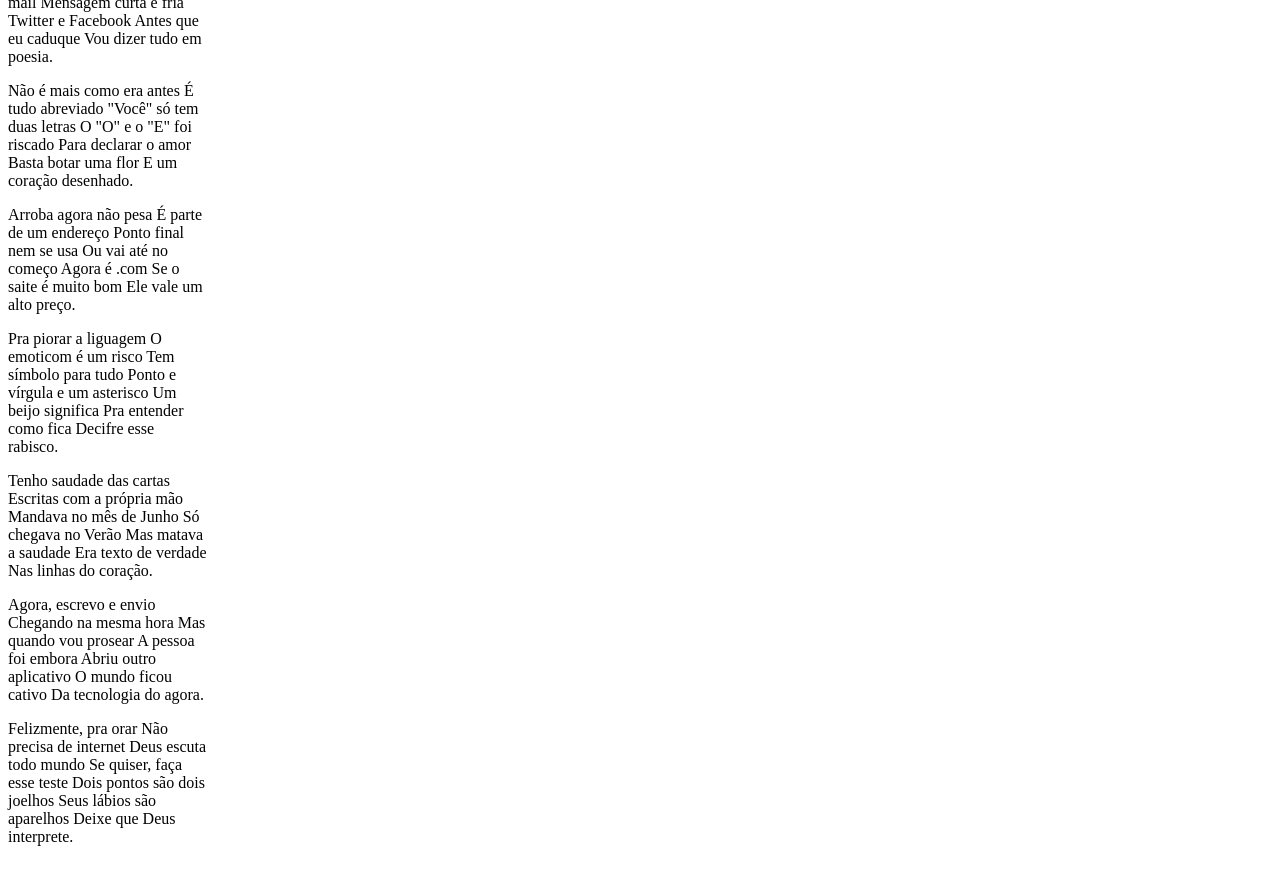
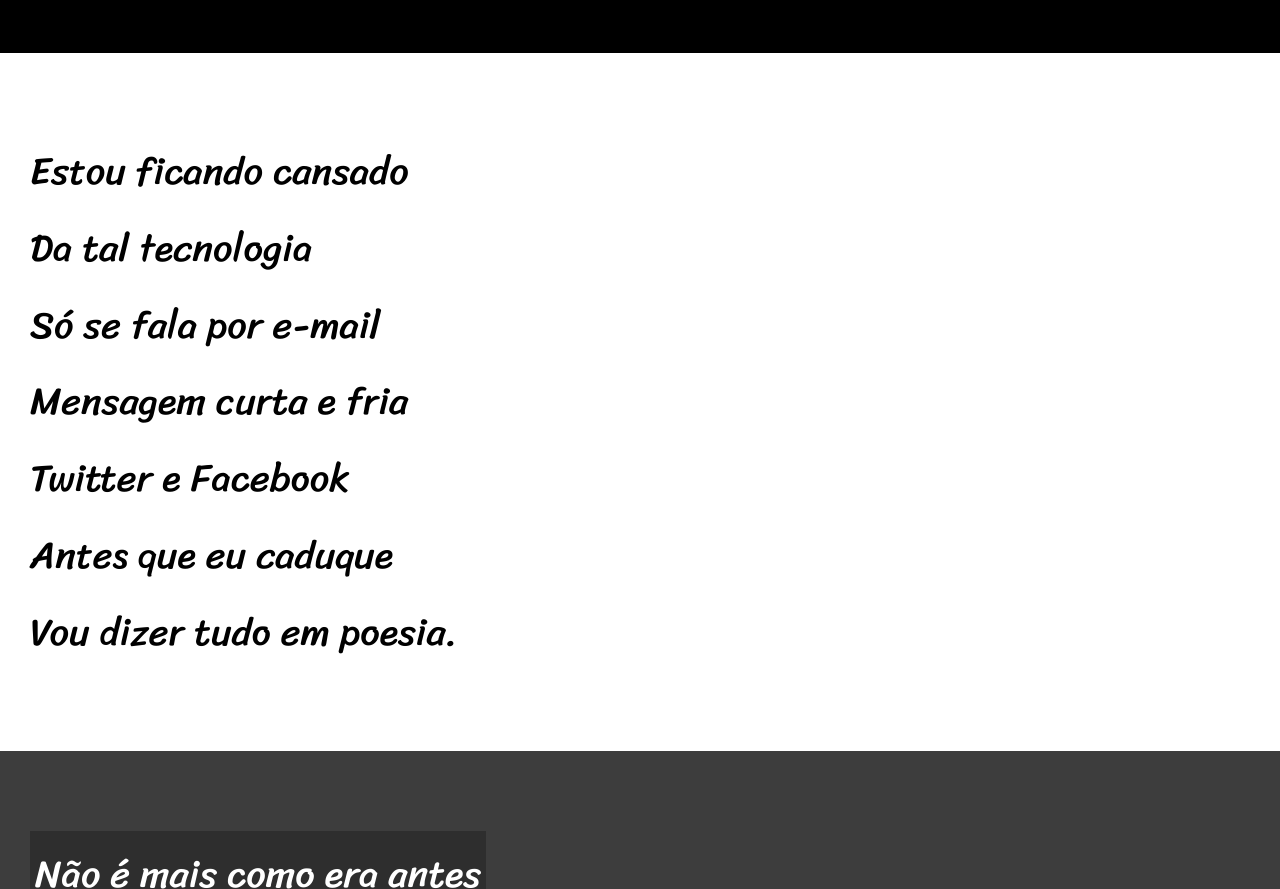
Before and after one commit to NicoliPizzutti/HTML-e-CSS, a plain HTML site: page exercícios/Desafios/Desafio Cordel/index.html in a window 1280 px wide. Shown: the part 179-1068 px from the top of the page. Before the commit the page ends 1025 px from the top, so only its background shows below. Drawn offline with Linux system fonts and the light colour scheme.

Commit message:
atualização dia 22/02

```diff
--- a/exercícios/Desafios/Desafio Cordel/index.html
+++ b/exercícios/Desafios/Desafio Cordel/index.html
@@ -16,71 +16,83 @@
             Por Milton Duarte
         </p>
     </header>
-    <main>
+    <section class="normal">
         <p>
-            Estou ficando cansado
-            Da tal tecnologia
-            Só se fala por e-mail
-            Mensagem curta e fria
-            Twitter e Facebook
-            Antes que eu caduque
+            Estou ficando cansado <br>
+            Da tal tecnologia <br>
+            Só se fala por e-mail <br>
+            Mensagem curta e fria <br>
+            Twitter e Facebook <br>
+            Antes que eu caduque <br>
             Vou dizer tudo em poesia.
         </p>
+    </section>
+    <section class="imagem">
         <p>
-            Não é mais como era antes
-            É tudo abreviado
-            "Você" só tem duas letras
-            O "O" e o "E" foi riscado
-            Para declarar o amor
-            Basta botar uma flor
+            Não é mais como era antes <br>
+            É tudo abreviado <br>
+            "Você" só tem duas letras <br>
+            O "O" e o "E" foi riscado <br>
+            Para declarar o amor <br>
+            Basta botar uma flor <br>
             E um coração desenhado.
         </p>
+    </section>
+    <section class="normal">
         <p>
-            Arroba agora não pesa
-            É parte de um endereço
-            Ponto final nem se usa
-            Ou vai até no começo
-            Agora é .com
-            Se o saite é muito bom
-            Ele vale um alto preço.
+            Arroba agora não pesa <br>
+            É parte de um endereço <br>
+            Ponto final nem se usa <br>
+            Ou vai até no começo <br>
+            Agora é .com <br>
+            Se o saite é muito bom <br>
+            Ele vale um alto preço. <br>
         </p>
+        <p> Pra piorar a liguagem <br>
+            O emoticom é um risco <br>
+            Tem símbolo para tudo <br>
+            Ponto e vírgula e um asterisco <br>
+            Um beijo significa <br>
+            Pra entender como fica <br>
+            Decifre esse rabisco.
+        </p>
+
+    </section>
+    <section class="imagem">
         <p>
-            Pra piorar a liguagem
-            O emoticom é um risco
-            Tem símbolo para tudo
-            Ponto e vírgula e um asterisco
-            Um beijo significa
-            Pra entender como fica
-            Decifre esse rabisco.
-
-        </p>
-        <p>
-            Tenho saudade das cartas
-            Escritas com a própria mão
-            Mandava no mês de Junho
-            Só chegava no Verão
-            Mas matava a saudade
-            Era texto de verdade
+            Tenho saudade das cartas <br>
+            Escritas com a própria mão <br>
+            Mandava no mês de Junho <br>
+            Só chegava no Verão <br>
+            Mas matava a saudade <br>
+            Era texto de verdade <br>
             Nas linhas do coração.
         </p>
+    </section>
+    <section class="normal">
         <p>
-            Agora, escrevo e envio
-            Chegando na mesma hora
-            Mas quando vou prosear
-            A pessoa foi embora
-            Abriu outro aplicativo
-            O mundo ficou cativo
+            Agora, escrevo e envio <br>
+            Chegando na mesma hora <br>
+            Mas quando vou prosear <br>
+            A pessoa foi embora <br>
+            Abriu outro aplicativo <br>
+            O mundo ficou cativo <br>
             Da tecnologia do agora.
         </p>
         <p>
-            Felizmente, pra orar
-            Não precisa de internet
-            Deus escuta todo mundo
-            Se quiser, faça esse teste
-            Dois pontos são dois joelhos
-            Seus lábios são aparelhos
+            Felizmente, pra orar <br>
+            Não precisa de internet <br>
+            Deus escuta todo mundo <br>
+            Se quiser, faça esse teste <br>
+            Dois pontos são dois joelhos <br>
+            Seus lábios são aparelhos <br>
             Deixe que Deus interprete.
         </p>
-    </main>
+    </section>
+    <footer>
+        <p>
+            Site criado por Nicóli Pizzutii
+        </p>
+    </footer>
 </body>
 </html>
--- a/exercícios/Desafios/Desafio Cordel/style.css
+++ b/exercícios/Desafios/Desafio Cordel/style.css
@@ -1,15 +1,57 @@
+@import url('https://fonts.googleapis.com/css2?family=Passion+One&family=Sriracha&display=swap');
 
-body{
-    height: 96vh;
+:root{
+    --fonte1: Verdana, Geneva, Tahoma, sans-serif;
+    --fonte2: 'Passion One', cursive;
+    --fonte3: 'Sriracha', cursive;
+}
+*{
+    margin: 0px;
+    padding: 0px;
+}
+html, body{
+    min-height: 100vh;
+    background-color: darkgray;
+    font-family: var(--fonte1);
 }
 header{
     background-color: black;
     color: white;
-    height: 100px;
     text-align: center;
-    margin-top: 0px;
 }
-main>p{
-    text-align: left;
-    width: 200px;
+header > h1{
+    padding-top: 50px;
+    font-variant: small-caps;
+    font-family: var(--fonte2);
+    font-weight: normal;
+    font-size: 8vw;
 }
+header > p{
+    padding-bottom: 50px;
+}
+section{
+    padding-top: 10vh;
+    padding-bottom: 10vh;
+    line-height: 2em;
+    padding-left: 30px;
+    font-family: var(--fonte3);
+    font-size: 3vw;
+}
+section.normal{
+    background-color: white;
+}
+section.imagem{
+    background-color: rgb(61, 61, 61);
+    color: white;
+}
+section.imagem > p{
+    background-color: rgba(0, 0, 0, 0.253);
+    display: inline-block;
+    padding: 5px;
+}
+footer{
+    background-color: black;
+    color: white;
+    text-align: center;
+    padding: 10px;
+}
```
